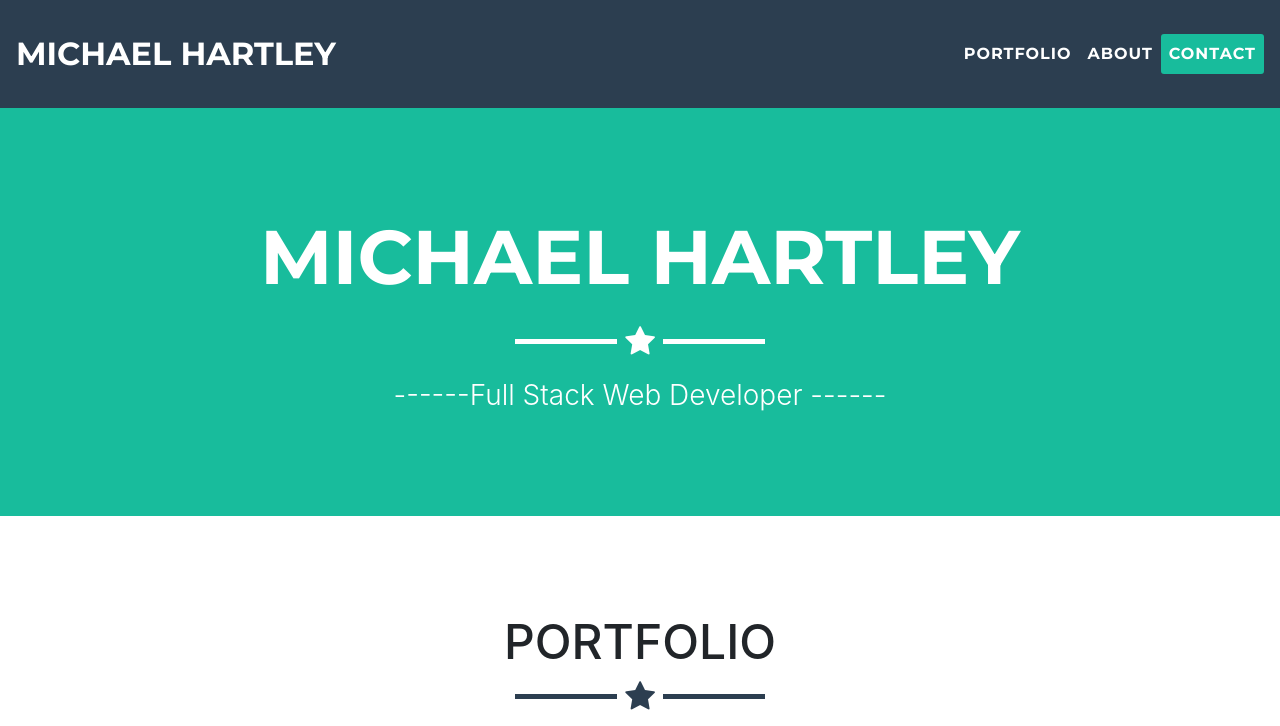
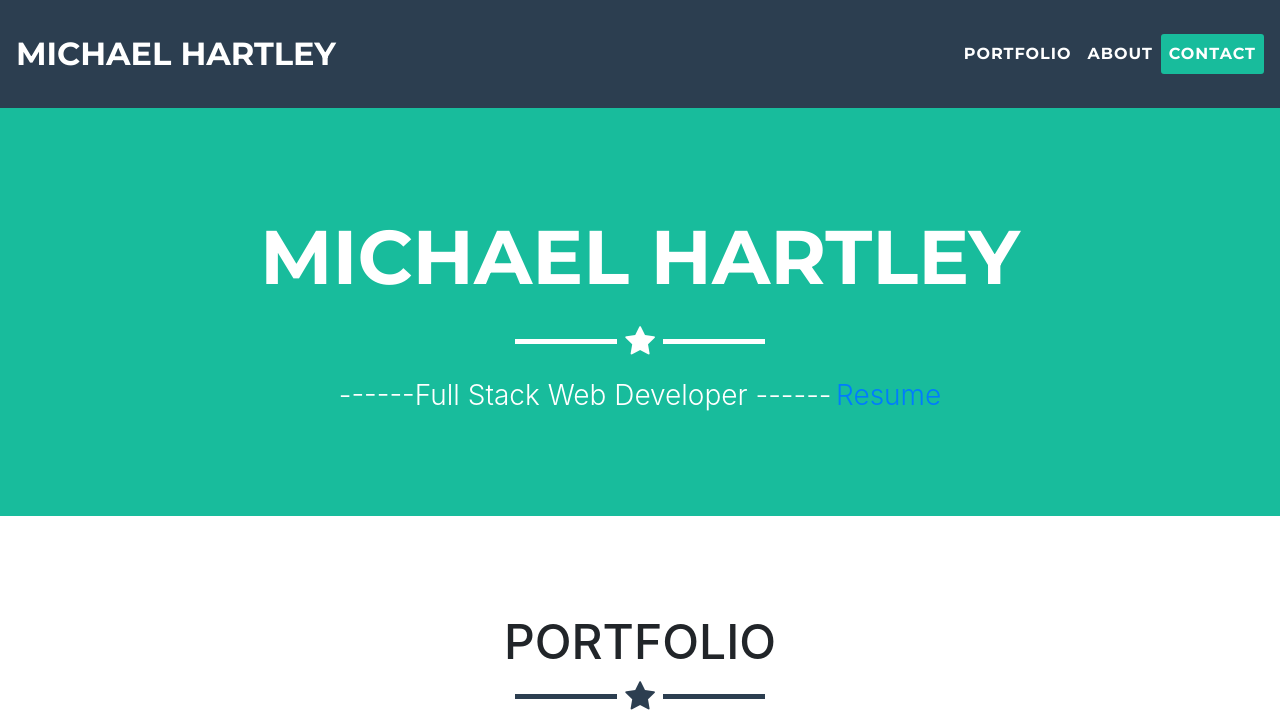
Before and after one commit to mtjhartley/mtjhartley.github.io, a website with bundled scripts: page index.html in a window 1280 px wide. Shown: the top 726 px of the page. Built offline with nearby package versions, Linux system fonts and the light colour scheme.

Commit message:
adding resume

```diff
--- a/index.html
+++ b/index.html
@@ -58,6 +58,7 @@
           <span class="name">Michael Hartley</span>
           <hr class="star-light">
           <span class="skills">------Full Stack Web Developer ------</span>
+          <span class="skills"><a href="https://docs.google.com/viewer?url=$https://mtjhartley.github.io./Michael-Hartley-Resume-2017.pdf">Resume</a></span>
         </div>
       </div>
     </header>
```
